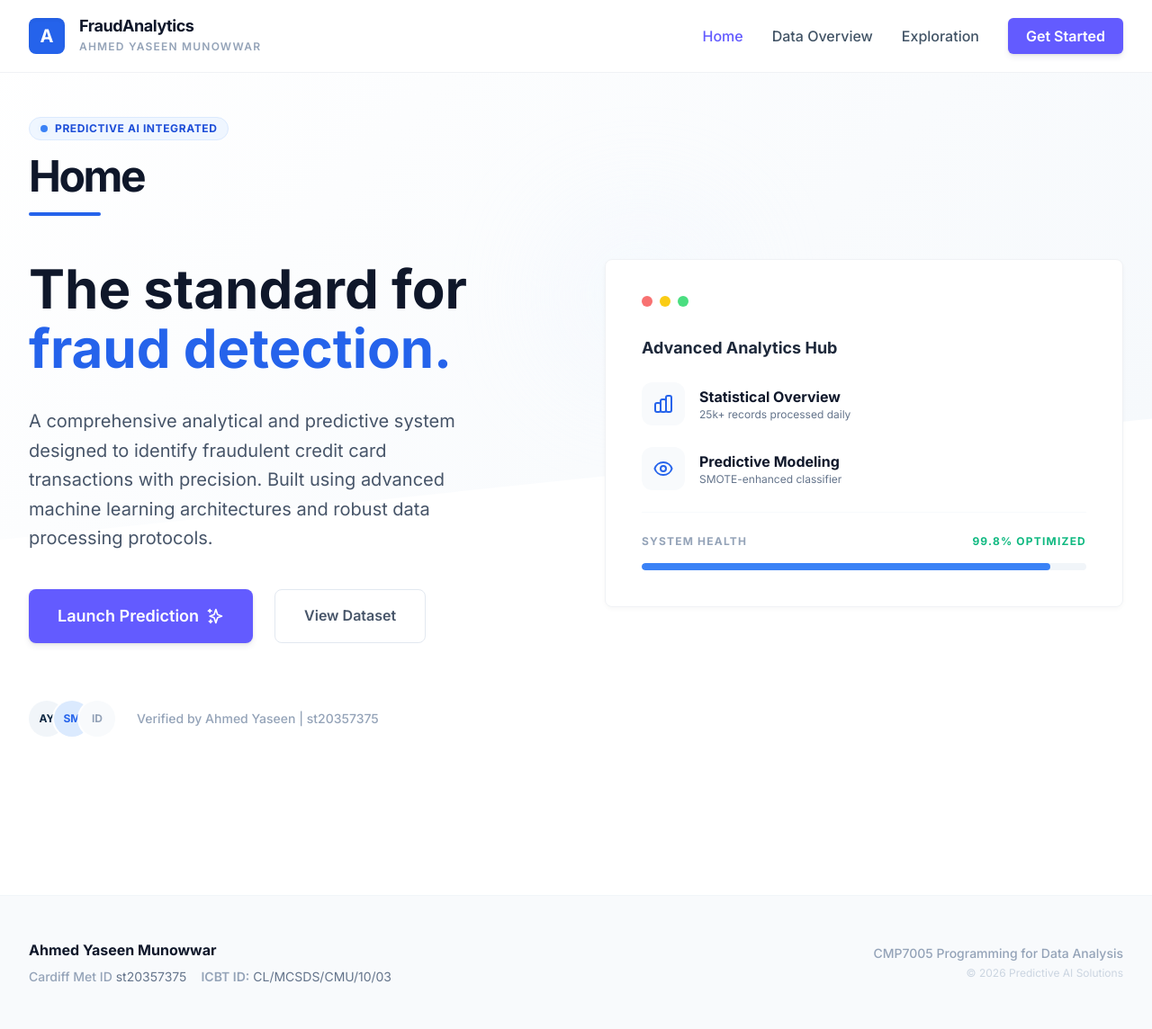
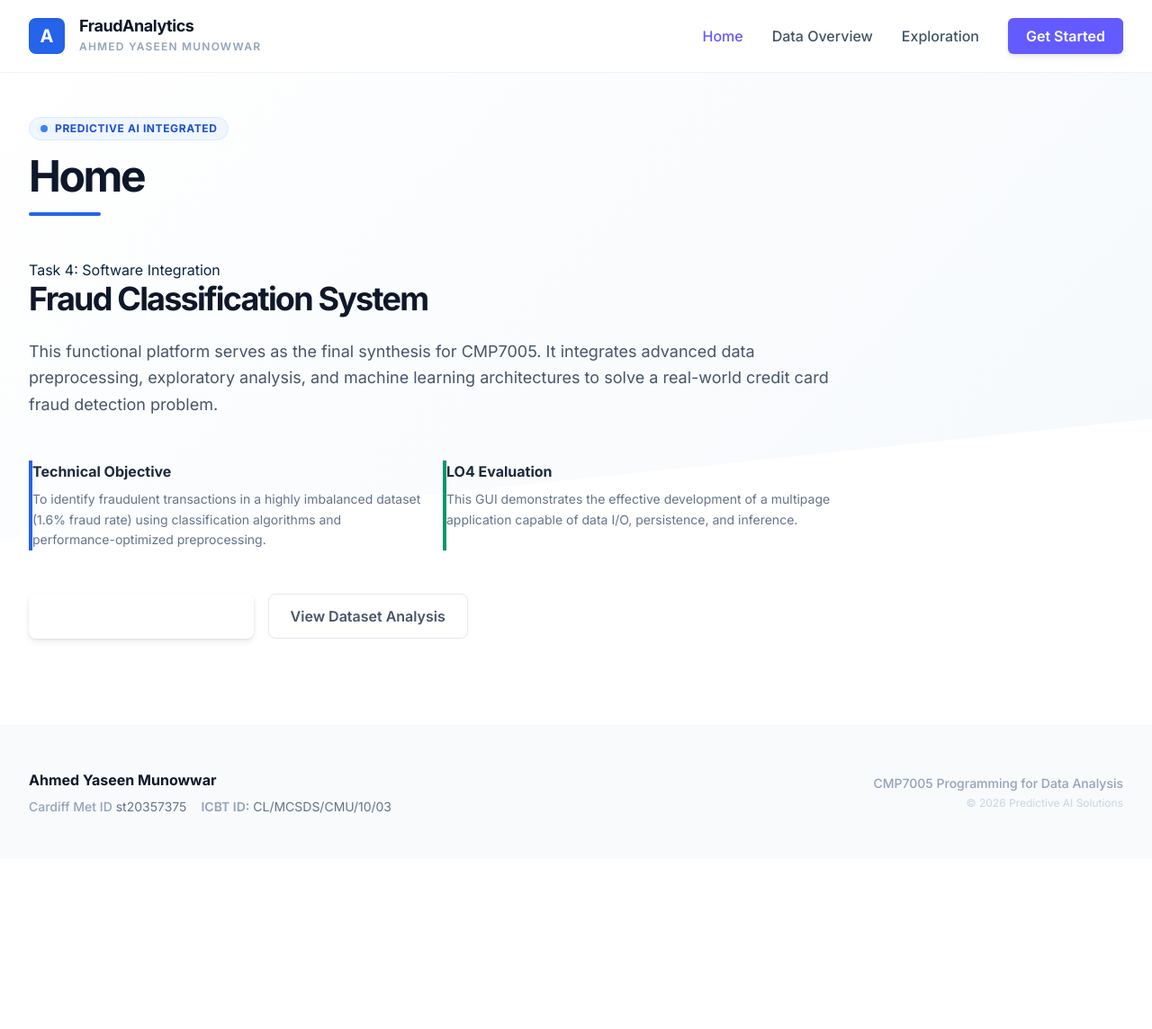
Before and after one commit to YaseenMunowwar/st20357375-CMP7005PRAC1-credit-card-fraud, a FastAPI app: page / in a window 1280 px wide. Shown: the whole page at 90% size. After the commit the page ends 904 px from the top, so only its background shows below. Run offline with FastAPI, Linux system fonts and the light colour scheme; some libraries are stand-ins or nearby versions.

Commit message:
updated home page with project summary

```diff
--- a/app/templates/index.html
+++ b/app/templates/index.html
@@ -1,84 +1,41 @@
 {% extends "base.html" %}
 
 {% block content %}
-<div class="grid lg:grid-cols-2 gap-16 items-start pb-20">
-    <div>
-        <h3 class="text-6xl font-black text-slate-900 leading-[1.1] mb-8">
-            The standard for <br/> <span class="text-blue-600">fraud detection.</span>
-        </h3>
-        <p class="text-xl text-slate-600 leading-relaxed mb-10 max-w-lg">
-            A comprehensive analytical and predictive system designed to identify fraudulent credit card transactions with precision. Built using advanced machine learning architectures and robust data processing protocols.
-        </p>
+<div class="max-w-4xl">
+    <span class="section-label">Task 4: Software Integration</span>
+    <h1 class="text-4xl font-extrabold text-slate-900 tracking-tighter mb-6">Fraud Classification System</h1>
 
-        <div class="flex gap-6">
-            <a href="/predict" class="btn-primary px-8 py-4 rounded-lg text-white text-lg flex items-center gap-2">
-                Launch Prediction
-                <svg class="h-5 w-5" fill="none" viewBox="0 0 24 24" stroke="currentColor">
-                    <path stroke-linecap="round" stroke-linejoin="round" stroke-width="2" d="M5 3v4M3 5h4M6 17v4m-2-2h4m5-16l2.286 6.857L21 12l-5.714 2.143L13 21l-2.286-6.857L5 12l5.714-2.143L13 3z" />
-                </svg>
-            </a>
-            <a href="/overview" class="px-8 py-4 rounded-lg bg-white border border-slate-200 text-slate-600 hover:text-slate-900 hover:border-slate-400 font-semibold transition-all">
-                View Dataset
-            </a>
+    <p class="text-lg text-slate-600 mb-8 leading-relaxed">
+        This functional platform serves as the final synthesis for CMP7005. It integrates
+        advanced data preprocessing, exploratory analysis, and machine learning architectures
+        to solve a real-world credit card fraud detection problem.
+    </p>
+
+    <div class="grid md:grid-cols-2 gap-6 mt-12">
+        <div class="data-card border-l-4 border-l-blue-600">
+            <h3 class="font-bold text-slate-800 mb-2">Technical Objective</h3>
+            <p class="text-sm text-slate-500 leading-relaxed">
+                To identify fraudulent transactions in a highly imbalanced dataset (1.6% fraud rate)
+                using classification algorithms and performance-optimized preprocessing.
+            </p>
         </div>
 
-        <div class="mt-16 flex items-center gap-6">
-            <div class="flex -space-x-3 overflow-hidden">
-                <div class="inline-block h-10 w-10 rounded-full ring-2 ring-white bg-slate-100 flex items-center justify-center font-bold text-xs">AY</div>
-                <div class="inline-block h-10 w-10 rounded-full ring-2 ring-white bg-blue-100 flex items-center justify-center font-bold text-xs text-blue-600">SM</div>
-                <div class="inline-block h-10 w-10 rounded-full ring-2 ring-white bg-slate-50 flex items-center justify-center font-bold text-xs text-slate-400">ID</div>
-            </div>
-            <p class="text-sm text-slate-400 font-medium">Verified by Ahmed Yaseen | st20357375</p>
+        <div class="data-card border-l-4 border-l-emerald-600">
+            <h3 class="font-bold text-slate-800 mb-2">LO4 Evaluation</h3>
+            <p class="text-sm text-slate-500 leading-relaxed">
+                This GUI demonstrates the effective development of a multipage application
+                capable of data I/O, persistence, and inference.
+            </p>
         </div>
     </div>
 
-    <div class="relative">
-        <div class="absolute -top-10 -left-10 w-40 h-40 bg-blue-50 rounded-full blur-3xl opacity-60"></div>
-        <div class="white-card p-10 relative overflow-hidden">
-            <div class="flex items-center gap-2 mb-8">
-                <div class="w-3 h-3 bg-red-400 rounded-full"></div>
-                <div class="w-3 h-3 bg-yellow-400 rounded-full"></div>
-                <div class="w-3 h-3 bg-green-400 rounded-full"></div>
-            </div>
-
-            <h4 class="text-lg font-bold mb-6 text-slate-800">Advanced Analytics Hub</h4>
-            <div class="space-y-6">
-                <div class="flex items-center gap-4">
-                    <div class="w-12 h-12 rounded-xl bg-slate-50 flex items-center justify-center text-blue-600">
-                        <svg class="h-6 w-6" fill="none" viewBox="0 0 24 24" stroke="currentColor">
-                            <path stroke-linecap="round" stroke-linejoin="round" stroke-width="2" d="M9 19v-6a2 2 0 00-2-2H5a2 2 0 00-2 2v6a2 2 0 002 2h2a2 2 0 002-2zm0 0V9a2 2 0 012-2h2a2 2 0 012 2v10m-6 0a2 2 0 002 2h2a2 2 0 002-2m0 0V5a2 2 0 012-2h2a2 2 0 012 2v14a2 2 0 01-2 2h-2a2 2 0 01-2-2z" />
-                        </svg>
-                    </div>
-                    <div>
-                        <p class="font-bold text-slate-900">Statistical Overview</p>
-                        <p class="text-xs text-slate-500">25k+ records processed daily</p>
-                    </div>
-                </div>
-
-                <div class="flex items-center gap-4">
-                    <div class="w-12 h-12 rounded-xl bg-slate-50 flex items-center justify-center text-blue-600">
-                        <svg class="h-6 w-6" fill="none" viewBox="0 0 24 24" stroke="currentColor">
-                            <path stroke-linecap="round" stroke-linejoin="round" stroke-width="2" d="M15 12a3 3 0 11-6 0 3 3 0 016 0z" />
-                            <path stroke-linecap="round" stroke-linejoin="round" stroke-width="2" d="M2.458 12C3.732 7.943 7.523 5 12 5c4.478 0 8.268 2.943 9.542 7-1.274 4.057-5.064 7-9.542 7-4.477 0-8.268-2.943-9.542-7z" />
-                        </svg>
-                    </div>
-                    <div>
-                        <p class="font-bold text-slate-900">Predictive Modeling</p>
-                        <p class="text-xs text-slate-500">SMOTE-enhanced classifier</p>
-                    </div>
-                </div>
-
-                <div class="pt-6 border-t border-slate-50">
-                    <div class="flex justify-between items-center text-xs font-bold text-slate-400 uppercase tracking-widest mb-4">
-                        <span>System Health</span>
-                        <span class="text-emerald-500">99.8% Optimized</span>
-                    </div>
-                    <div class="h-2 w-full bg-slate-100 rounded-full overflow-hidden">
-                        <div class="h-full bg-blue-500 w-[92%] rounded-full shadow-lg"></div>
-                    </div>
-                </div>
-            </div>
-        </div>
+    <div class="mt-12 flex gap-4">
+        <a href="/predict" class="btn-primary" style="background:var(--primary); color:white; padding: 12px 24px; border-radius: 8px; font-weight:600; text-decoration:none;">
+            Launch Prediction Module
+        </a>
+        <a href="/overview" class="px-6 py-3 border border-slate-200 text-slate-600 rounded-lg font-semibold hover:bg-slate-50 transition-colors text-decoration-none">
+            View Dataset Analysis
+        </a>
     </div>
 </div>
 {% endblock %}
```
